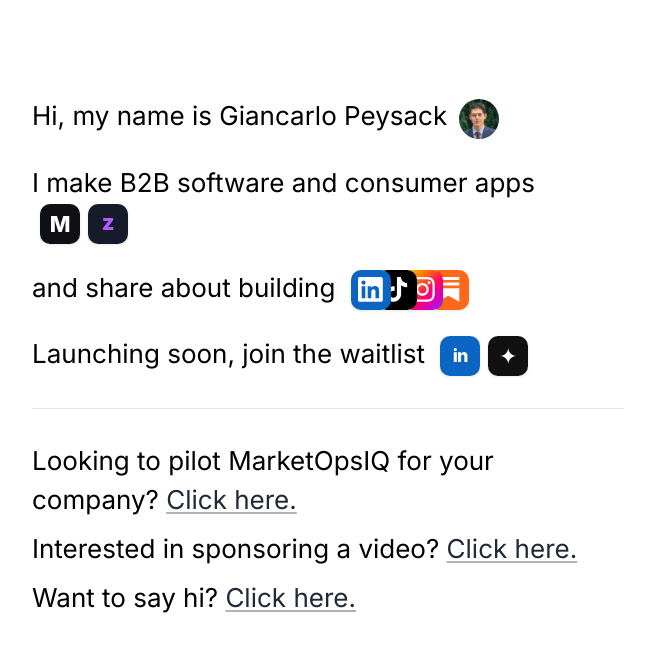
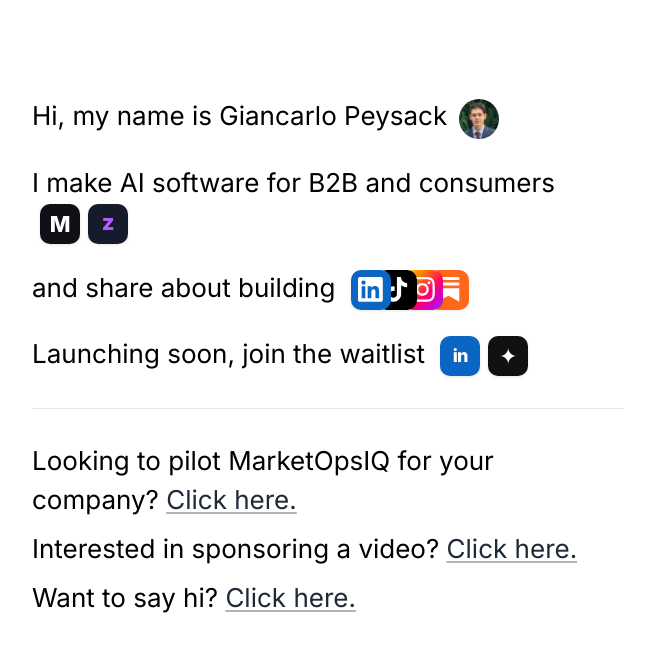
Before and after one commit to GiancarloPeysack/giancarlopeysack-com, a Next.js app: page / in a window 1280 px wide. Shown: the top 652 px of the page, without its empty margins (312-967 px from the left). Built offline with nearby package versions, Linux system fonts and the light colour scheme.

Commit message:
Add AI to self-def + restructure to 3 lines

```diff
--- a/app/page.tsx
+++ b/app/page.tsx
@@ -49,9 +49,9 @@
             </span>
           </p>
 
-          {/* Projects on one line, writing on its own line */}
+          {/* AI products: B2B + consumer, both inline */}
           <p className="mt-7 sm:mt-6">
-            I make B2B software and consumer apps{" "}
+            I make AI software for B2B and consumers{" "}
             <span className="tile-row align-middle ml-2">
               <BrandTile
                 href={LINKS.marketops}
```
